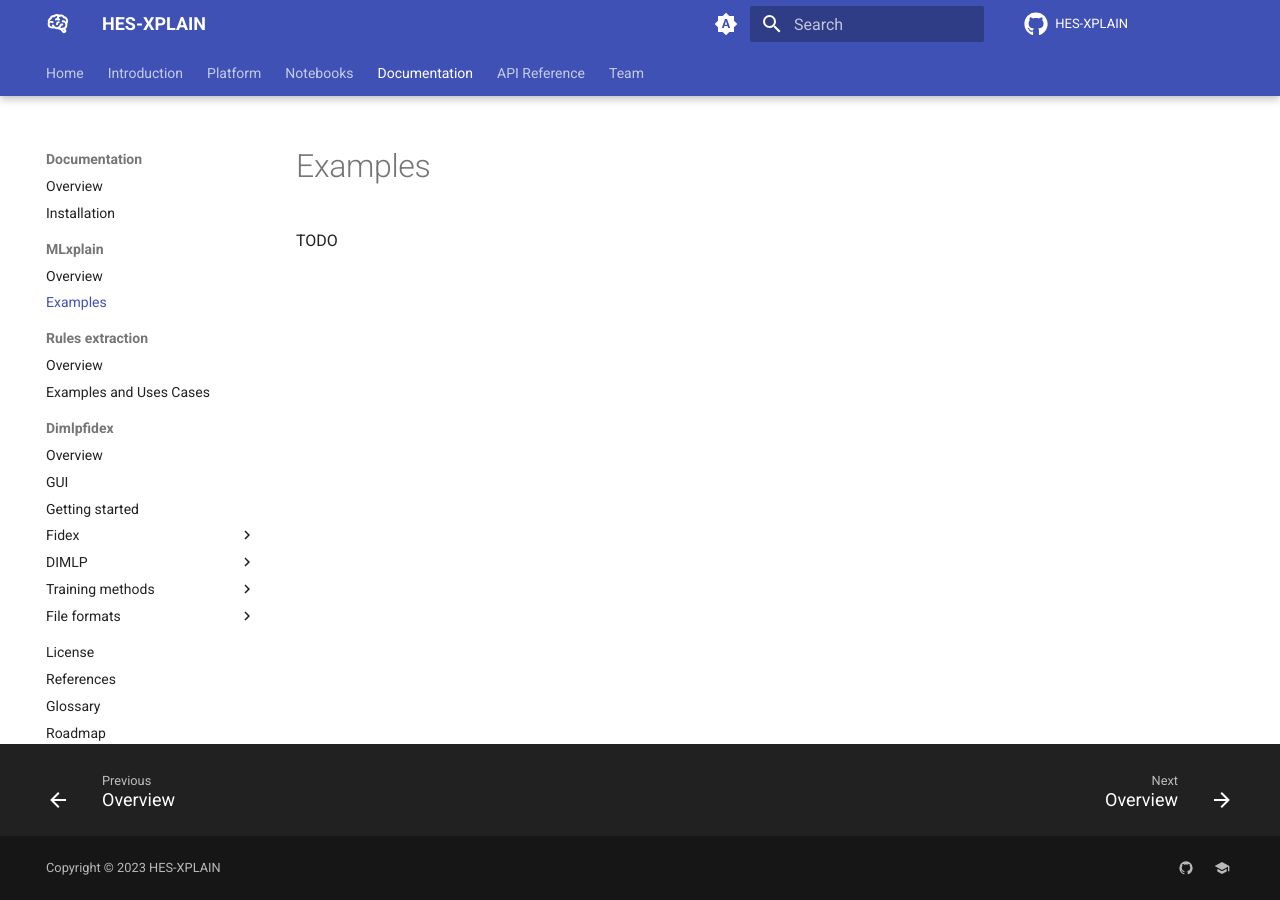
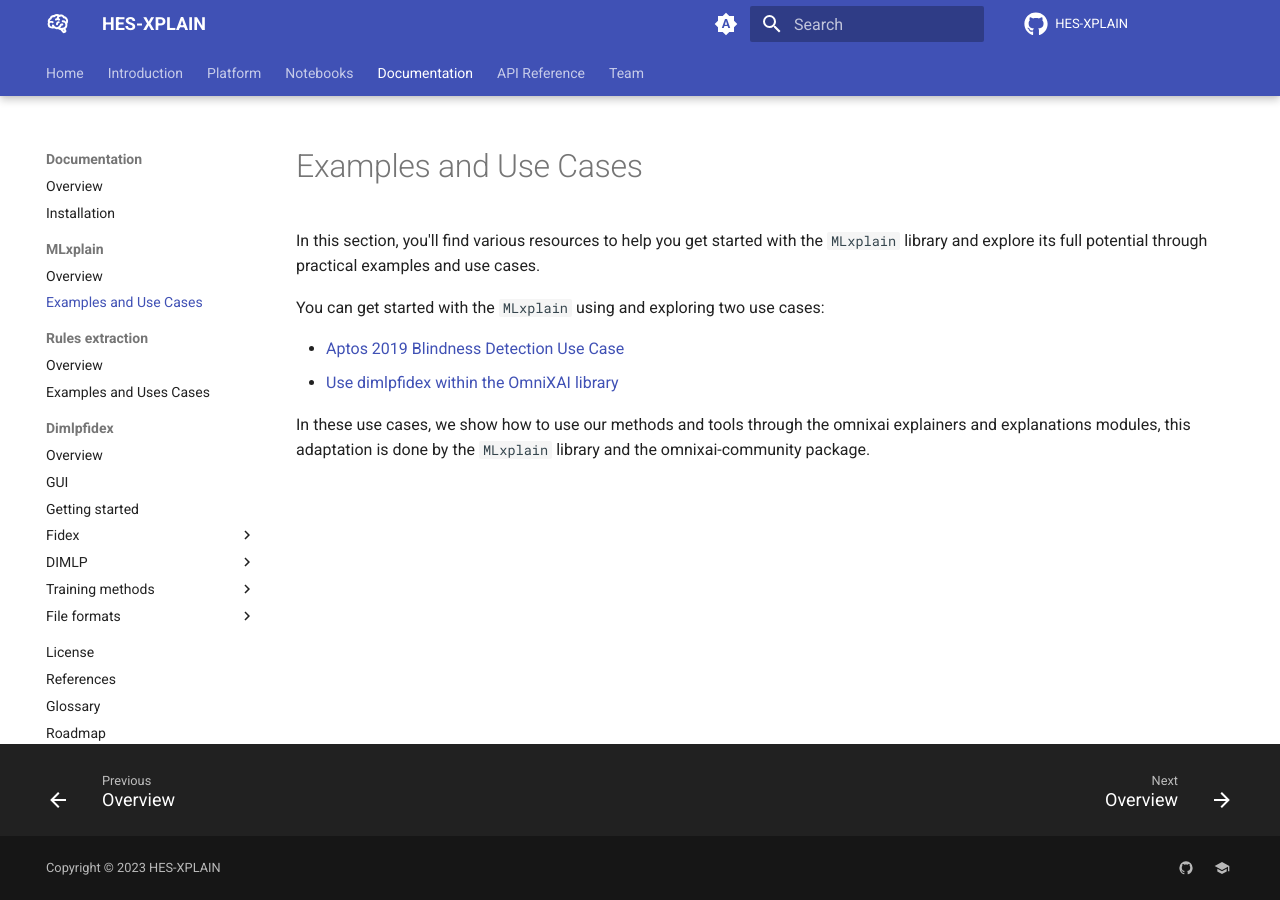
Before and after one commit to HES-XPLAIN/hes-xplain.github.io, an MkDocs documentation site: the page built from docs/documentation/mlxplain/examples.md, in a window 1280 px wide. Built offline with MkDocs 1.6.1 and Material for MkDocs 9.7.7, drawn with Linux system fonts in a browser that asks for light colours; comment, search, counter and statistics services are not loaded.

Commit message:
add mlxplain examples

```diff
--- a/docs/documentation/mlxplain/examples.md
+++ b/docs/documentation/mlxplain/examples.md
@@ -1 +1,10 @@
-TODO
+# Examples and Use Cases
+
+In this section, you'll find various resources to help you get started with the `MLxplain` library and explore its full potential through practical examples and use cases.
+
+You can get started with the `MLxplain` using and exploring two use cases:
+
+- [Aptos 2019 Blindness Detection Use Case](../../notebooks.md#aptos-2019-blindness-detection)
+- [Use dimlpfidex within the OmniXAI library](../../notebooks.md#use-dimlpfidex-within-the-omnixai-library)
+
+In these use cases, we show how to use our methods and tools through the omnixai explainers and explanations modules, this adaptation is done by the `MLxplain` library and the omnixai-community package.
--- a/mkdocs.yml
+++ b/mkdocs.yml
@@ -23,7 +23,7 @@
 
     - MLxplain:
       - Overview: documentation/mlxplain/overview.md
-      - Examples: documentation/mlxplain/examples.md
+      - Examples and Use Cases: documentation/mlxplain/examples.md
 
     - Rules extraction:
       - Overview: documentation/rulesextraction/overview.md
```
